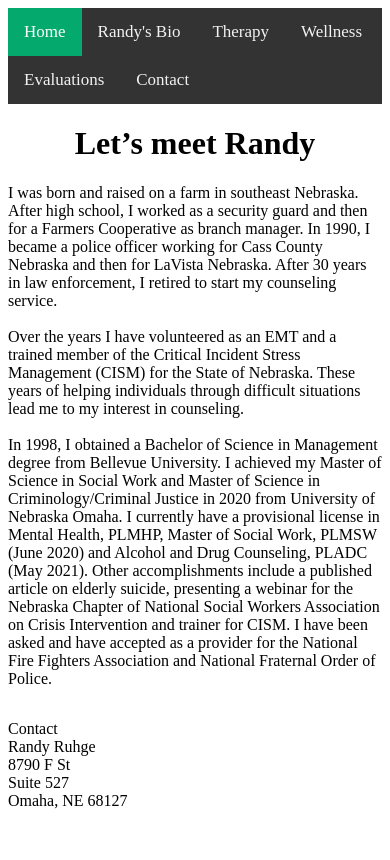
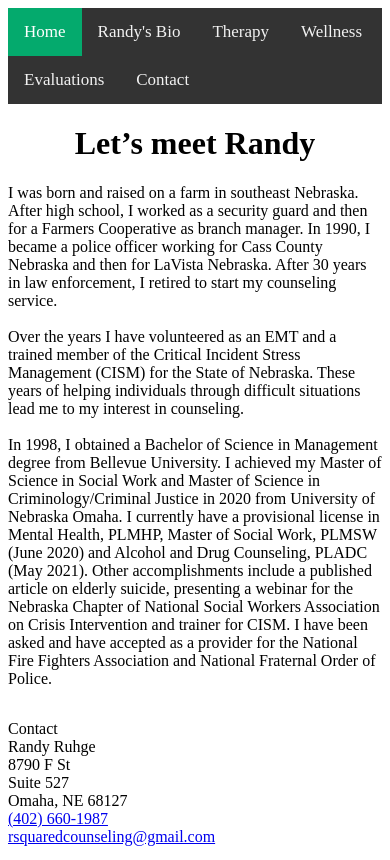
Before and after one commit to bruhge/rsquared, a Django app: page / in a window 390 px wide. Shown: the top 860 px of the page. Run offline with Django 4.2, Linux system fonts and the light colour scheme.

Commit message:
Changed style of phone number and email

```diff
--- a/rsquared/main/templates/main/index.html
+++ b/rsquared/main/templates/main/index.html
@@ -44,8 +44,8 @@ Police.</p>
                 8790 F St <br>
                 Suite 527 <br>
                 Omaha, NE 68127 <br>
-                <a href="tel:402-660-1987" style="color:white;">(402) 660-1987</a> <br>
-                <a href="mailto:randyruhge@gmail" style="color:white;">rsquaredcounseling@gmail.com</a>
+                <a href="tel:402-660-1987">(402) 660-1987</a> <br>
+                <a href="mailto:rsquaredcounseling@gmail.com">rsquaredcounseling@gmail.com</a>
             </p>
             <iframe src="https://www.google.com/maps/embed?pb=!1m18!1m12!1m3!1d3001.0568038908746!2d-96.0514282845794!3d41.22053257927989!2m3!1f0!2f0!3f0!3m2!1i1024!2i768!4f13.1!3m3!1m2!1s0x87938cbfa859c021%3A0x67a970abd4151c86!2s8790%20F%20St%2C%20Omaha%2C%20NE%2068127!5e0!3m2!1sen!2sus!4v1615166307191!5m2!1sen!2sus" width="300" height="200"  style="display: inline-block" allowfullscreen="" loading="lazy"></iframe>
             <p style="text-align: center">
```
